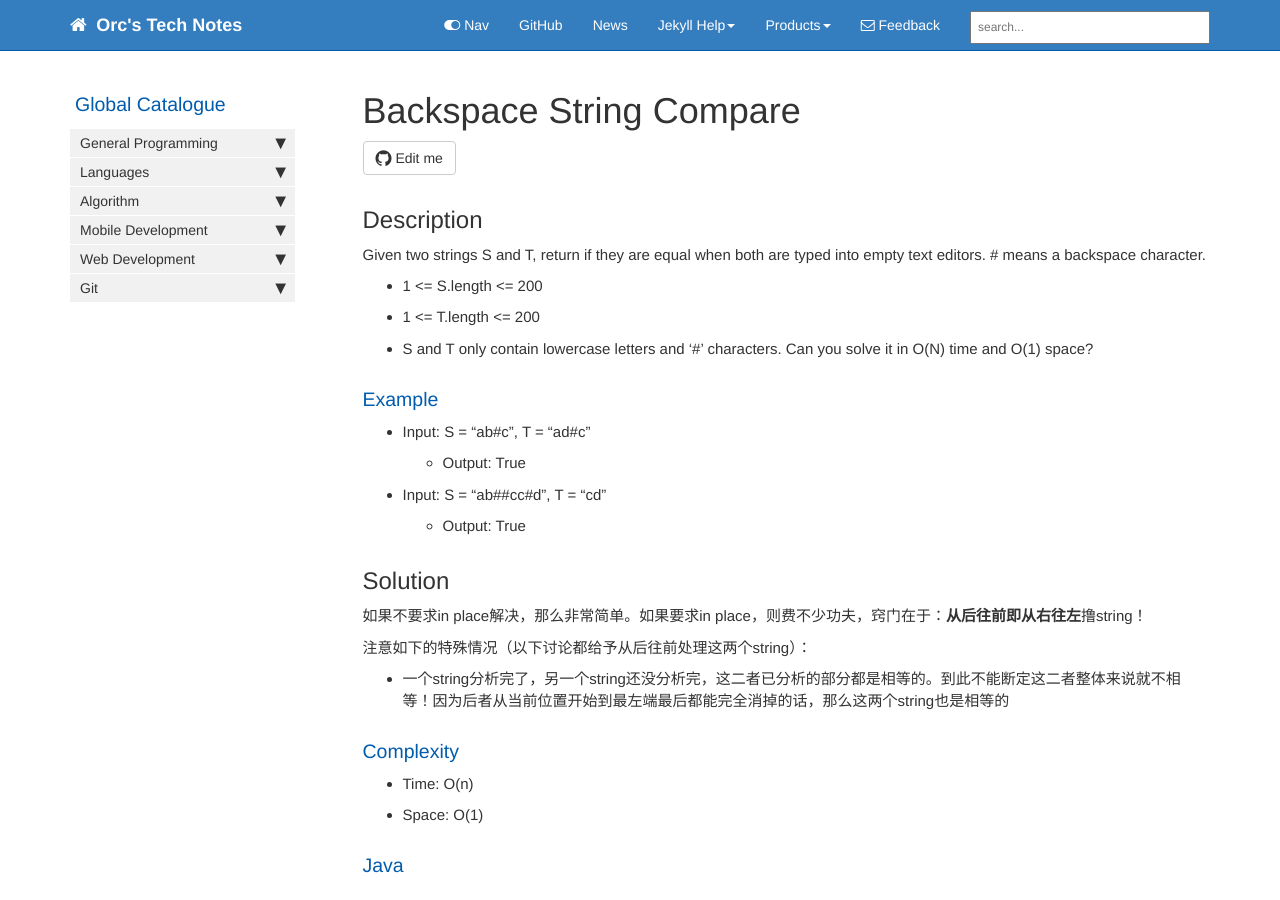
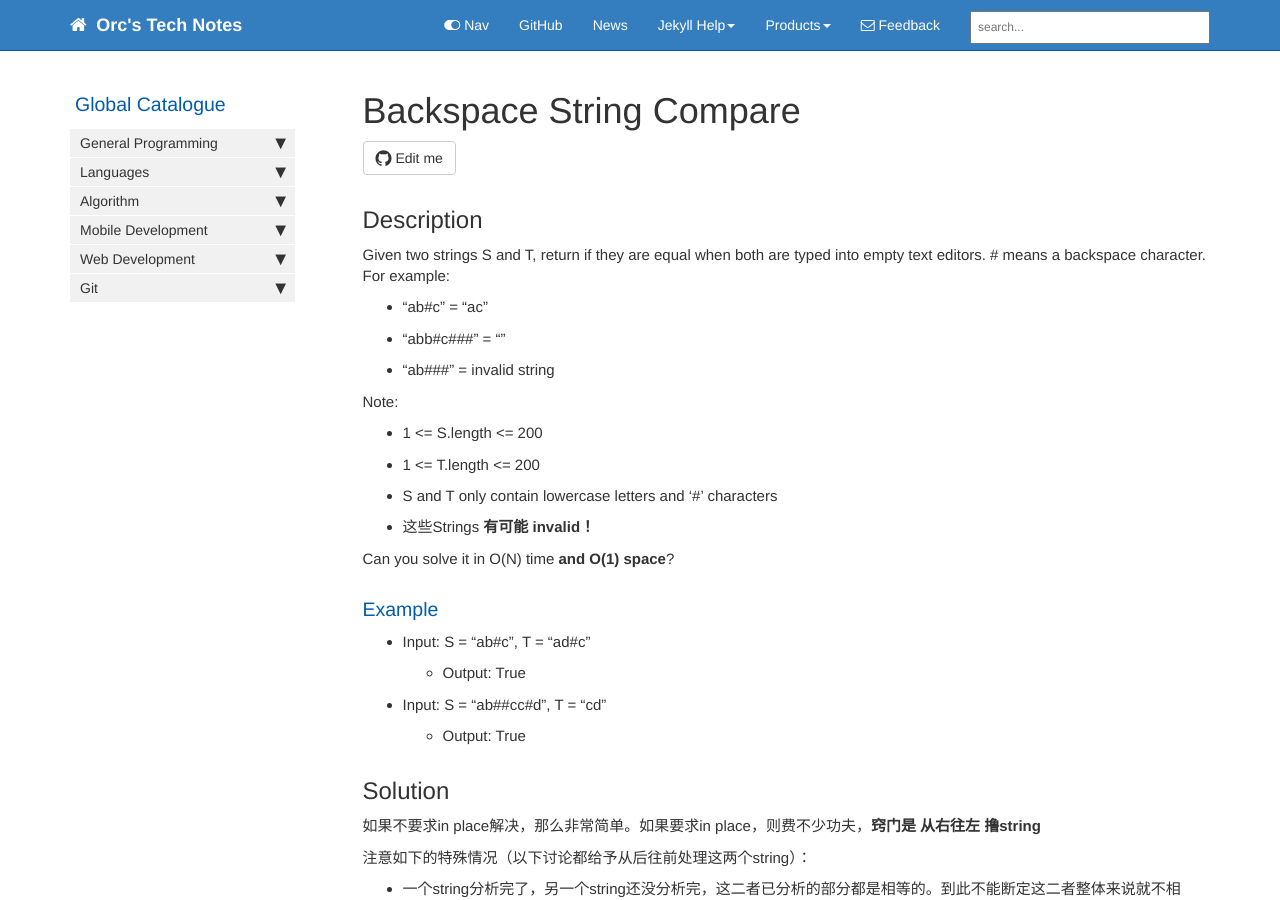
Before and after one commit to HungryOrc/hungryorc.github.io, a Jekyll site: the page built from pages/algorithm/algorithm_backspace_string_compare.md, in a window 1280 px wide and 900 px high. Built offline with Jekyll 4.4.1, drawn with Linux system fonts in a browser that asks for light colours; nearby versions of some CDN libraries; comment, search, counter and statistics services are not loaded.

Commit message:
Update algorithm_backspace_string_compare.md

```diff
--- a/pages/algorithm/algorithm_backspace_string_compare.md
+++ b/pages/algorithm/algorithm_backspace_string_compare.md
@@ -10,11 +10,18 @@ toc: false
 ---
 
 ## Description
-Given two strings S and T, return if they are equal when both are typed into empty text editors. # means a backspace character.
+Given two strings S and T, return if they are equal when both are typed into empty text editors. # means a backspace character. For example:
+* "ab#c" = "ac"
+* "abb#c###" = ""
+* "ab###" = invalid string
+
+Note:
 * 1 <= S.length <= 200
 * 1 <= T.length <= 200
-* S and T only contain lowercase letters and '#' characters.
-Can you solve it in O(N) time and O(1) space?
+* S and T only contain lowercase letters and '#' characters
+* 这些Strings **有可能 invalid！**
+
+Can you solve it in O(N) time **and O(1) space**?
 
 ### Example
 * Input: S = "ab#c", T = "ad#c"
@@ -23,7 +30,7 @@ Can you solve it in O(N) time and O(1) space?
   * Output: True
 
 ## Solution
-如果不要求in place解决，那么非常简单。如果要求in place，则费不少功夫，窍门在于：**从后往前即从右往左**撸string！
+如果不要求in place解决，那么非常简单。如果要求in place，则费不少功夫，**窍门是 从右往左 撸string**
 
 注意如下的特殊情况（以下讨论都给予从后往前处理这两个string）：
 * 一个string分析完了，另一个string还没分析完，这二者已分析的部分都是相等的。到此不能断定这二者整体来说就不相等！因为后者从当前位置开始到最左端最后都能完全消掉的话，那么这两个string也是相等的
```
